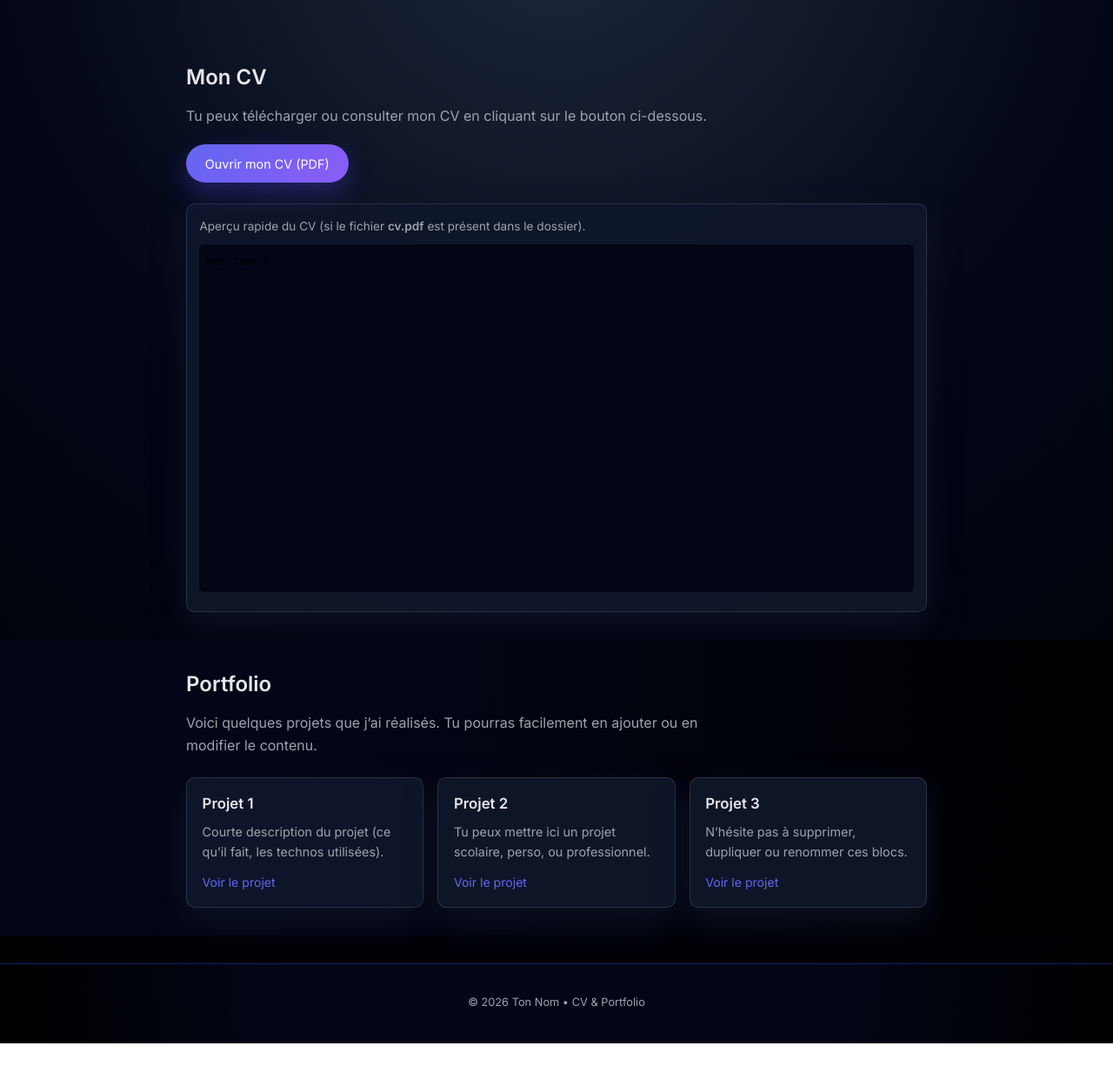
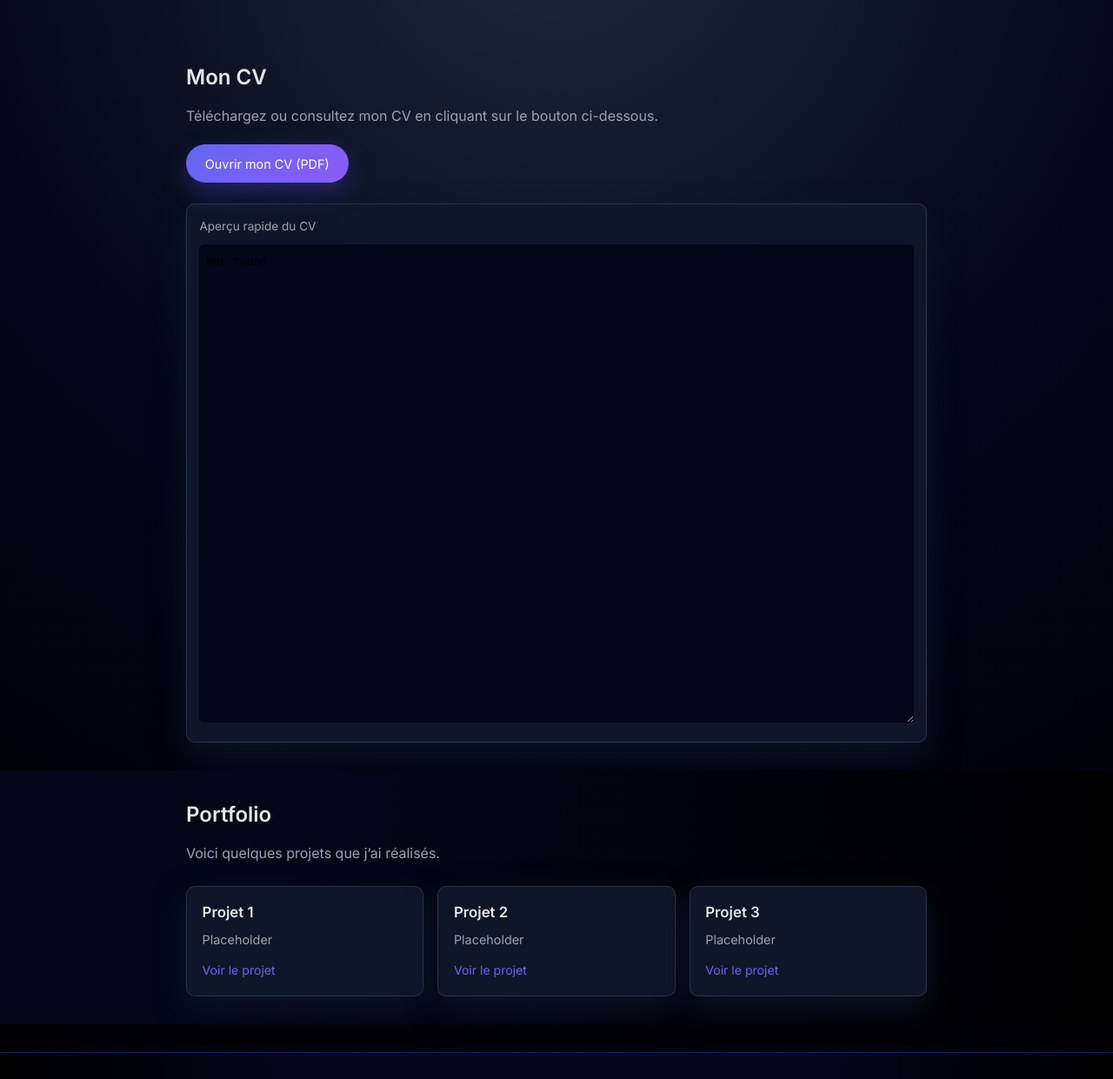
Before and after one commit to staxyo/portfolio, a plain HTML site: page index.html in a window 1280 px wide. Shown: the part 112-1353 px from the top of the page at 87% size. Before the commit the page ends 1312 px from the top, so only its background shows below. Drawn offline with Linux system fonts and the light colour scheme.

Commit message:
fixed typos / added css animations

```diff
--- a/index.html
+++ b/index.html
@@ -20,7 +20,7 @@
     <header class="simple-header">
       <div class="simple-container simple-header-content">
         <div>
-          <h1>Giordano</h1>
+          <h1>Anthony Giordano</h1>
           <p class="simple-subtitle">Technicien Informatique de Proximité</p>
         </div>
       </div>
@@ -32,20 +32,18 @@
         <div class="simple-container">
           <h2>Mon CV</h2>
           <p>
-            Tu peux télécharger ou consulter mon CV en cliquant sur le bouton ci-dessous.
+            Téléchargez ou consultez mon CV en cliquant sur le bouton ci-dessous.
           </p>
 
           <div class="cv-actions">
-            <!-- IMPORTANT : renomme ton fichier en cv.pdf et place-le dans le même dossier que index.html -->
             <a href="cv.pdf" class="btn primary" target="_blank" rel="noopener noreferrer">
               Ouvrir mon CV (PDF)
             </a>
           </div>
 
-          <!-- Aperçu intégré du CV (facultatif) -->
           <div class="cv-preview">
             <p class="cv-preview-text">
-              Aperçu rapide du CV (si le fichier <strong>cv.pdf</strong> est présent dans le dossier).
+              Aperçu rapide du CV
             </p>
             <iframe
               src="cv.pdf"
@@ -63,24 +61,23 @@
         <div class="simple-container">
           <h2>Portfolio</h2>
           <p>
-            Voici quelques projets que j’ai réalisés. Tu pourras facilement en
-            ajouter ou en modifier le contenu.
+            Voici quelques projets que j’ai réalisés.
           </p>
 
           <div class="portfolio-grid">
             <article class="portfolio-item">
               <h3>Projet 1</h3>
-              <p>Courte description du projet (ce qu’il fait, les technos utilisées).</p>
+              <p>Placeholder</p>
               <a href="#" target="_blank" rel="noopener noreferrer">Voir le projet</a>
             </article>
             <article class="portfolio-item">
               <h3>Projet 2</h3>
-              <p>Tu peux mettre ici un projet scolaire, perso, ou professionnel.</p>
+              <p>Placeholder</p>
               <a href="#" target="_blank" rel="noopener noreferrer">Voir le projet</a>
             </article>
             <article class="portfolio-item">
               <h3>Projet 3</h3>
-              <p>N’hésite pas à supprimer, dupliquer ou renommer ces blocs.</p>
+              <p>Placeholder</p>
               <a href="#" target="_blank" rel="noopener noreferrer">Voir le projet</a>
             </article>
           </div>
@@ -90,12 +87,11 @@
 
     <footer class="simple-footer">
       <div class="simple-container">
-        <p>© <span id="year"></span> Ton Nom • CV & Portfolio</p>
+        <p>© <span id="year"></span> Anthony Giordano • CV & Portfolio</p>
       </div>
     </footer>
 
     <script>
-      // Afficher automatiquement l'année en cours
       document.getElementById("year").textContent = new Date().getFullYear();
     </script>
   </body>
--- a/styles.css
+++ b/styles.css
@@ -30,6 +30,8 @@ body {
   color: var(--text);
   line-height: 1.6;
   -webkit-font-smoothing: antialiased;
+  /* légère animation d'apparition générale */
+  animation: bodyFadeIn 0.6s ease-out;
 }
 
 a {
@@ -56,6 +58,7 @@ a:hover {
 
 .simple-header-content {
   padding: 1.2rem 0;
+  transition: transform 0.25s ease, box-shadow 0.25s ease, background 0.25s ease;
 }
 
 .simple-header h1 {
@@ -75,10 +78,19 @@ a:hover {
 
 .simple-section {
   padding: 2rem 0;
+  /* apparition progressive des sections */
+  opacity: 0;
+  transform: translateY(16px);
+  animation: sectionFadeUp 0.7s ease-out forwards;
 }
 
 .simple-section-alt {
   background: radial-gradient(circle at top left, #020617 0, #020617 26%, #000 100%);
+}
+
+/* décalage léger de l'animation pour la deuxième section */
+.simple-section-alt {
+  animation-delay: 0.15s;
 }
 
 .simple-section h2 {
@@ -113,8 +125,8 @@ a:hover {
 }
 
 .btn.primary:hover {
-  transform: translateY(-1px);
-  box-shadow: 0 16px 36px rgba(79, 70, 229, 0.45);
+  transform: translateY(-1px) scale(1.02);
+  box-shadow: 0 16px 36px rgba(79, 70, 229, 0.5);
 }
 
 .cv-actions {
@@ -138,10 +150,14 @@ a:hover {
 
 .cv-preview iframe {
   width: 100%;
-  min-height: 400px;
+  min-height: 550px;
   border: none;
   border-radius: 6px;
   background: #020617;
+  /* Rendre la zone d'aperçu redimensionnable */
+  resize: vertical;
+  overflow: auto;
+  max-height: 90vh;
 }
 
 .portfolio-grid {
@@ -157,6 +173,7 @@ a:hover {
   border: 1px solid var(--border);
   padding: 1rem 1.1rem;
   box-shadow: var(--shadow-soft);
+  transition: transform 0.2s ease, box-shadow 0.2s ease, border-color 0.2s ease;
 }
 
 .portfolio-item h3 {
@@ -175,6 +192,12 @@ a:hover {
   font-weight: 500;
 }
 
+.portfolio-item:hover {
+  transform: translateY(-4px);
+  box-shadow: 0 18px 40px rgba(15, 23, 42, 0.95);
+  border-color: rgba(129, 140, 248, 0.9);
+}
+
 .simple-footer {
   border-top: 1px solid rgba(30, 64, 175, 0.5);
   padding: 1.3rem 0 1.5rem;
@@ -182,6 +205,27 @@ a:hover {
   text-align: center;
   font-size: 0.8rem;
   color: var(--muted);
+}
+
+/* animations globales et sections */
+@keyframes bodyFadeIn {
+  from {
+    opacity: 0;
+  }
+  to {
+    opacity: 1;
+  }
+}
+
+@keyframes sectionFadeUp {
+  from {
+    opacity: 0;
+    transform: translateY(16px);
+  }
+  to {
+    opacity: 1;
+    transform: translateY(0);
+  }
 }
 
 @media (max-width: 800px) {
```
Also changed, not shown: 1 other file.
